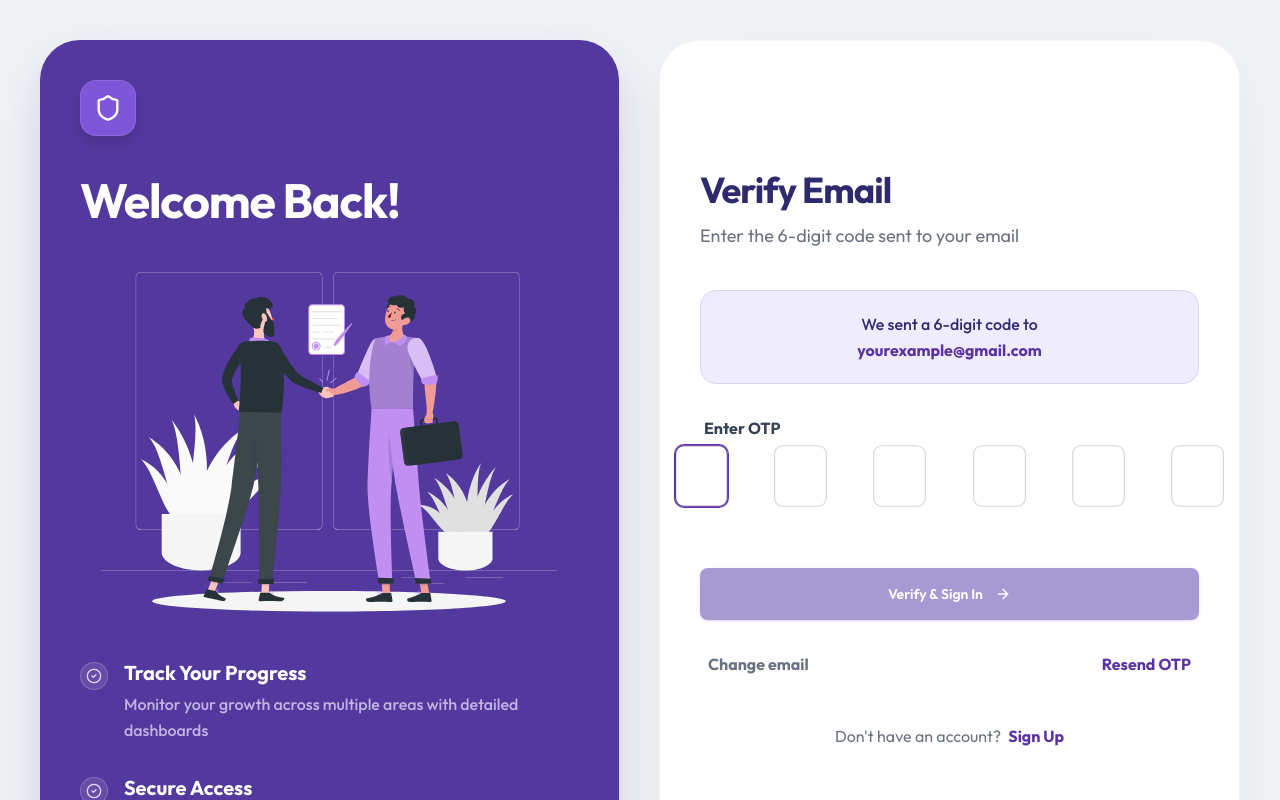
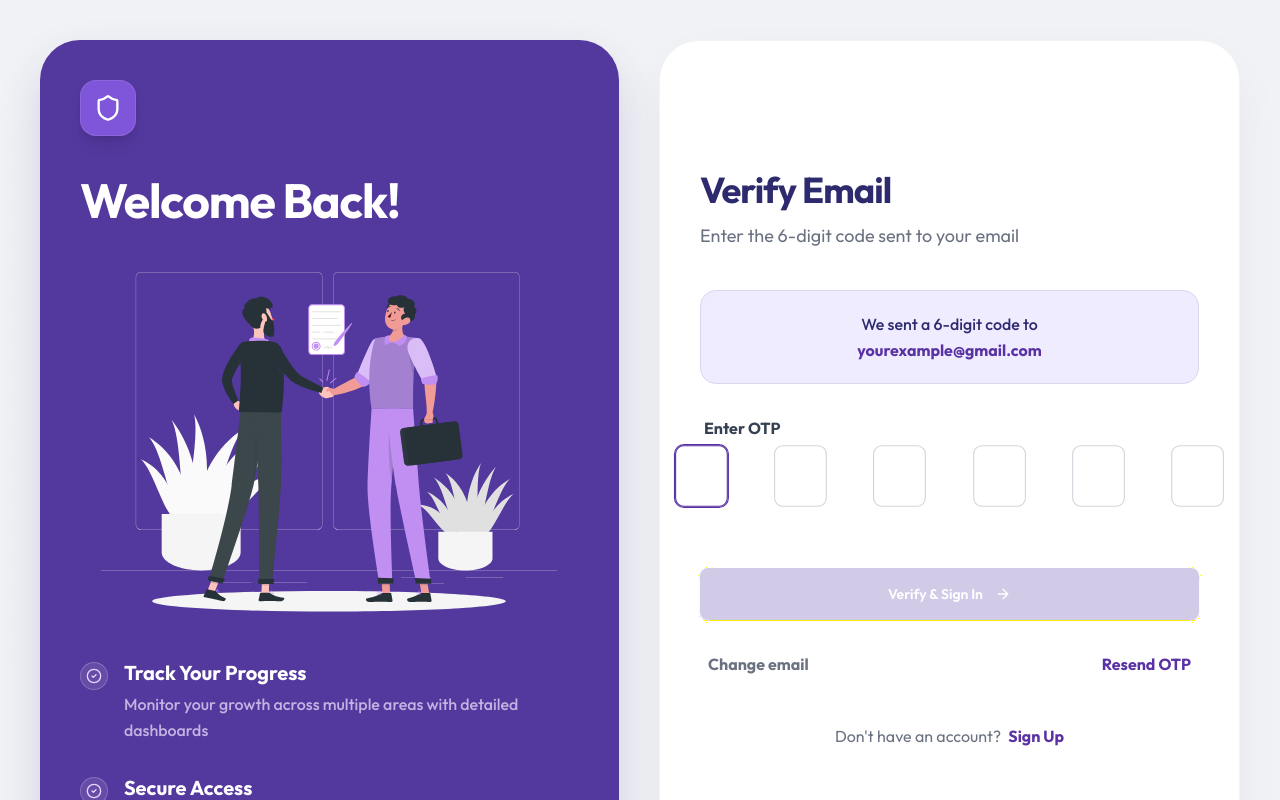
Before and after one commit to nageshwar-sg/Heydu-CRAP, a React (Vite) app: page /signin-otp in a window 1280 px wide. Shown: the top 800 px of the page. Built offline with nearby package versions, Linux system fonts and the light colour scheme.

Commit message:
Refine cover page curves, update auth flow, and implement button validation

```diff
--- a/src/pages/SignIn.tsx
+++ b/src/pages/SignIn.tsx
@@ -55,7 +55,12 @@ const SignIn = () => {
           />
 
           <div className="pt-4">
-            <Button type="submit" showArrow className="w-full py-4 text-base shadow-lg shadow-purple-500/20">
+            <Button
+              type="submit"
+              showArrow
+              className="w-full py-4 text-base shadow-lg shadow-purple-500/20"
+              disabled={!email}
+            >
               Send OTP
             </Button>
           </div>
--- a/src/pages/SignInOtp.tsx
+++ b/src/pages/SignInOtp.tsx
@@ -59,7 +59,12 @@ const SignInOtp = () => {
           </div>
 
           <div className="pt-6">
-            <Button type="submit" showArrow className="w-full py-4 text-base shadow-lg shadow-purple-500/20">
+            <Button
+              type="submit"
+              showArrow
+              className="w-full py-4 text-base shadow-lg shadow-purple-500/20"
+              disabled={otp.length !== 6}
+            >
               Verify & Sign In
             </Button>
           </div>
--- a/src/pages/SignUp.tsx
+++ b/src/pages/SignUp.tsx
@@ -69,7 +69,12 @@ const SignUp = () => {
           />
 
           <div className="pt-4">
-            <Button type="submit" showArrow className="w-full py-4 text-base shadow-lg shadow-purple-500/20">
+            <Button
+              type="submit"
+              showArrow
+              className="w-full py-4 text-base shadow-lg shadow-purple-500/20"
+              disabled={!name || !email}
+            >
               Continue
             </Button>
           </div>
--- a/src/pages/SignUpOtp.tsx
+++ b/src/pages/SignUpOtp.tsx
@@ -63,7 +63,12 @@ const SignUpOtp = () => {
           </div>
 
           <div className="pt-6">
-            <Button type="submit" showArrow className="w-full py-4 text-base shadow-lg shadow-purple-500/20">
+            <Button
+              type="submit"
+              showArrow
+              className="w-full py-4 text-base shadow-lg shadow-purple-500/20"
+              disabled={otp.length !== 6}
+            >
               Verify & Sign Up
             </Button>
           </div>
```
Also changed, not shown: 1 other file (tests, documents, lock files or other folders).
